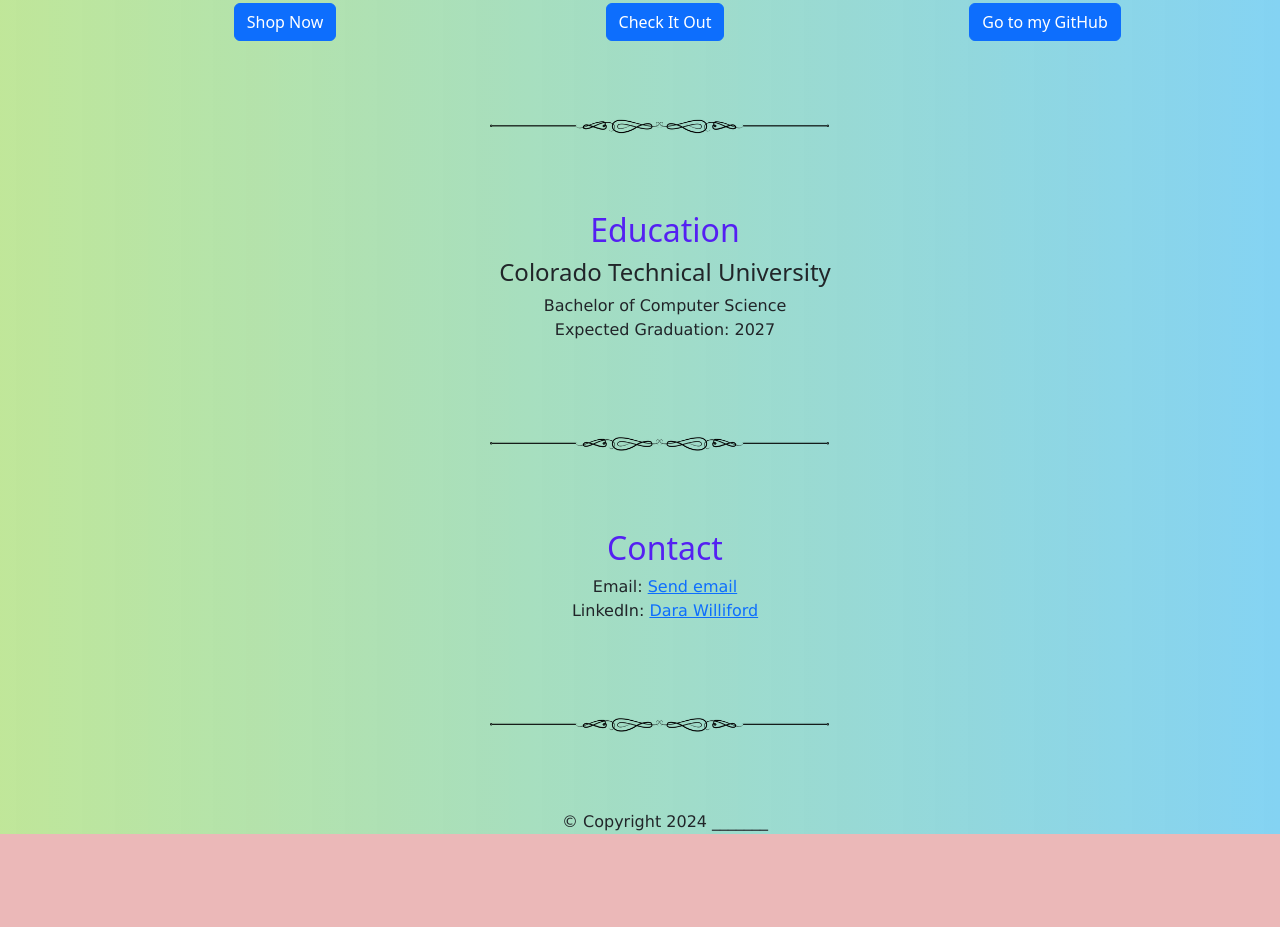
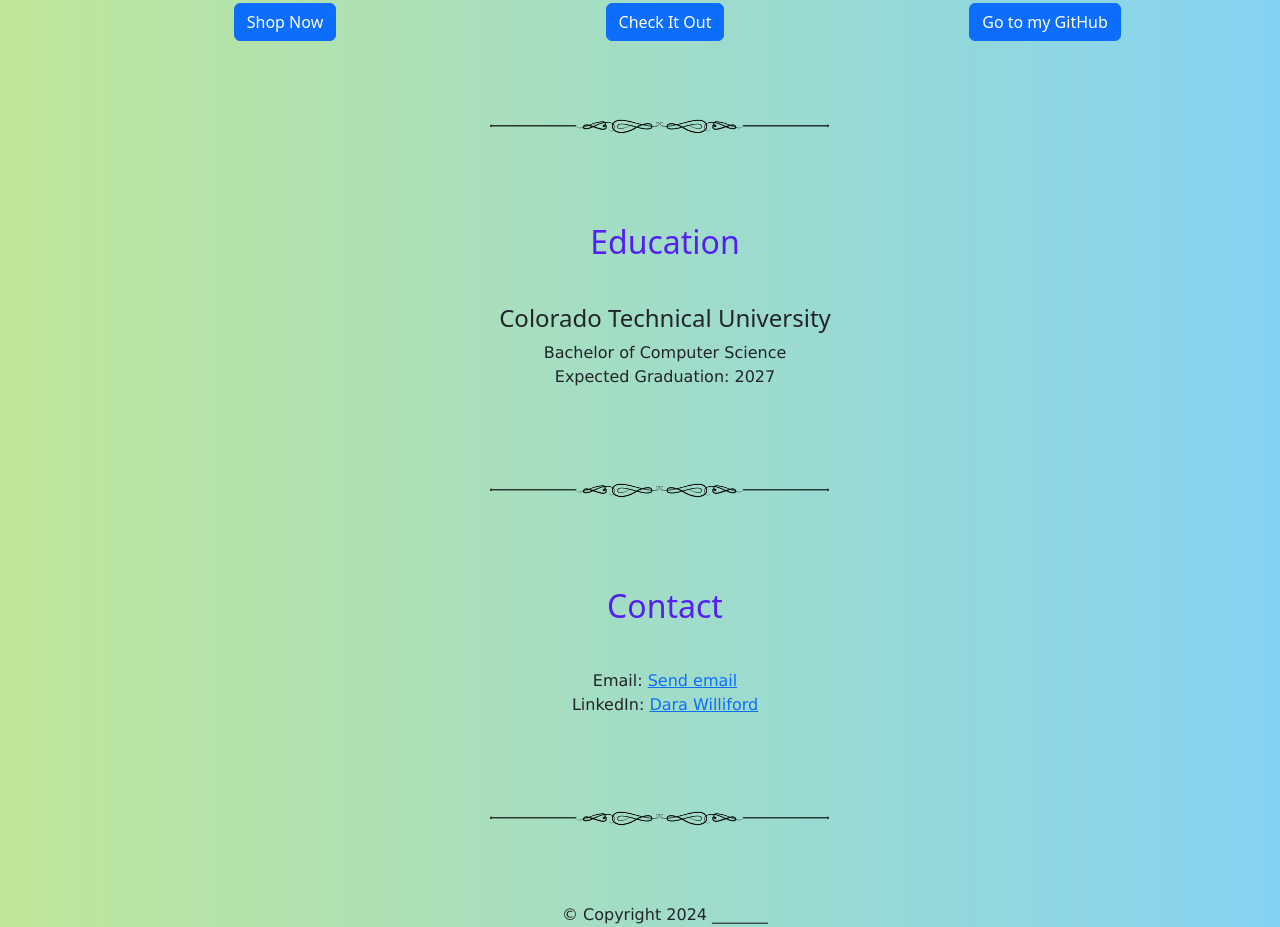
Before and after one commit to daraudoh/My-Portfolio, a plain HTML site: page index.html in a window 1280 px wide. Shown: the part 1056-1983 px from the top of the page. Before the commit the page ends 1890 px from the top, so only its background shows below. Drawn offline with Linux system fonts and the light colour scheme.

Commit message:
Adjusted spacing in education section and contact section

```diff
--- a/index.html
+++ b/index.html
@@ -73,7 +73,7 @@
     <img id="divider" src="div3.png" class="img-fluid" width="400" height="100">
 
     <!-- Education Section -->
-        <div><h2>Education</h2>
+        <div><h2 id="edu"> Education</h2>
         <h4>Colorado Technical University</h4>
             <p>Bachelor of Computer Science <br>
                 Expected Graduation: 2027</p> </div>
@@ -82,7 +82,7 @@
      <img id="divider" src="div3.png" class="img-fluid" width="400" height="100">
 
 <!-- Contact Section -->
-        <div><h2>Contact</h2>
+        <div><h2 id="contact"> Contact</h2>
         <p>Email: <a href="mailto: daramfon.williford@student.ctuonline.edu" target="_blank">Send email</a> <br>
         LinkedIn: <a href="https://www.linkedin.com/in/darawilliford/" target="_blank">Dara Williford</a>
     </div>
--- a/style.css
+++ b/style.css
@@ -57,22 +57,22 @@ body {
     font-family:'Gill Sans', 'Gill Sans MT', Calibri, 'Trebuchet MS', sans-serif;
     font-size: 20px;
 }
-
-
-
-name {
-
-    padding-top: 5%;
-    padding-right: 8%;
-    font-family:'Courier New', Courier, monospace;
-}
-
 #title {
     padding-top: 3%;
     padding-right: 3%;
     font-family:Georgia, 'Times New Roman', Times, serif
 }
 
+#edu {
+    padding-top: 1%;
+    padding-bottom:3%;
+}
+
+#contact {
+    padding-top: 1%;
+    padding-bottom:3%;
+}
+
 p {
     font-family:'Lucida Sans', 'Lucida Sans Regular', 'Lucida Grande', 'Lucida Sans Unicode', Geneva, Verdana, sans-serif;
     font-size: medium;
```
